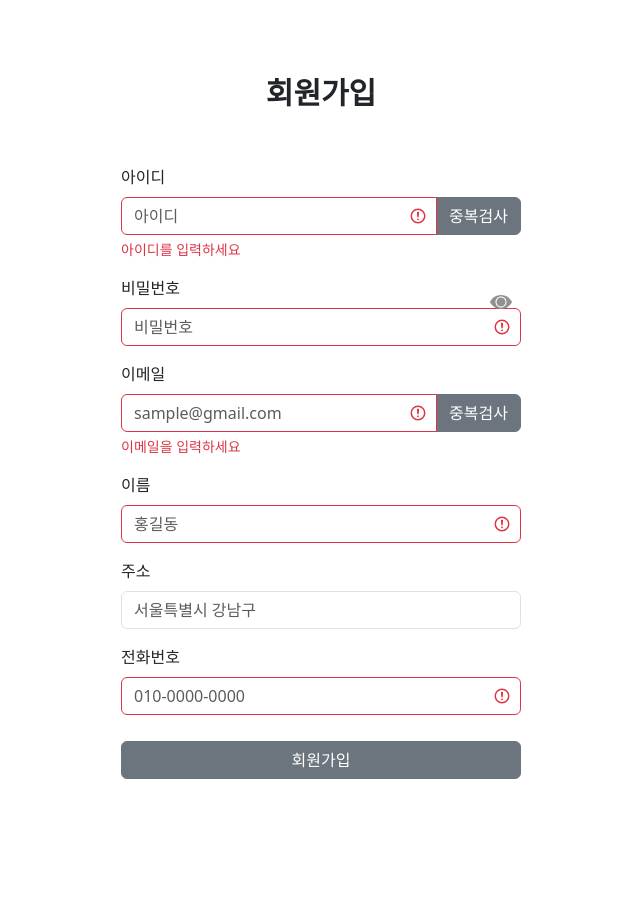
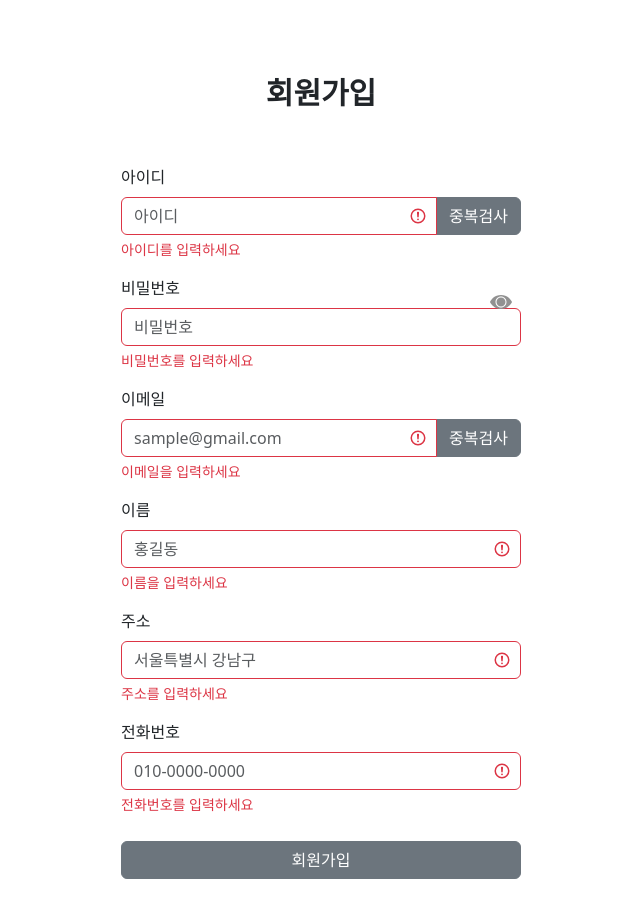
Before and after one commit to LeeGaIn00/E-Commerce, a React (Create React App) app in the folder front/: page /register in a window 1280 px wide. Both pictures are taken after a click on the button "회원가입". Shown: the top 918 px of the page, without its empty margins (319-959 px from the left). Before the commit the page ends 859 px from the top, so only its background shows below. Built offline with nearby package versions, Linux system fonts and the light colour scheme.

Commit message:
edit register page

```diff
--- a/front/src/assets/scss/register.scss
+++ b/front/src/assets/scss/register.scss
@@ -18,4 +18,7 @@
         left: 365px;
         top: 217px;
     }
+    #regPassword {
+        background-image: none;
+    }
 }
--- a/front/src/pages/Register.js
+++ b/front/src/pages/Register.js
@@ -166,7 +166,7 @@ const Register = () => {
 
         /* 주소 */
         if(address === '')
-            setPhoneValid({stat: 'error', msg: '주소를 입력하세요'});
+            setAddressValid({stat: 'error', msg: '주소를 입력하세요'});
         else
             setAddressValid({stat: 'success', msg: ''});
 
@@ -282,6 +282,9 @@ const Register = () => {
                     <img src={hideIcon} className="pwd-eye-i" onClick={togglePass} alt="hide"/>
                     : <img src={showIcon} className="pwd-eye-i" onClick={togglePass} alt="show"/>
                     }
+                    <FormFeedback>
+                        {passwordValid.msg}
+                    </FormFeedback>
                 </FormGroup>
                 <FormGroup>
                     <Label for="regEmail">
@@ -317,6 +320,9 @@ const Register = () => {
                         valid={nameValid.stat === "success"}
                         invalid={nameValid.stat === "error"}
                     />
+                    <FormFeedback>
+                        {nameValid.msg}
+                    </FormFeedback>
                 </FormGroup>
                 <FormGroup>
                     <Label for="regAddress">
@@ -331,6 +337,9 @@ const Register = () => {
                         valid={addressValid.stat === "success"}
                         invalid={addressValid.stat === "error"}
                     />
+                    <FormFeedback>
+                        {addressValid.msg}
+                    </FormFeedback>
                 </FormGroup>
                 <FormGroup>
                     <Label for="regPhone">
@@ -345,6 +354,9 @@ const Register = () => {
                         valid={phoneValid.stat === "success"}
                         invalid={phoneValid.stat === "error"}
                     />
+                    <FormFeedback>
+                        {phoneValid.msg}
+                    </FormFeedback>
                 </FormGroup>
                 <Button className="reg-btn" onClick={signUp}>
                     회원가입
```
Also changed, not shown: 1 other file (tests, documents, lock files or other folders).
